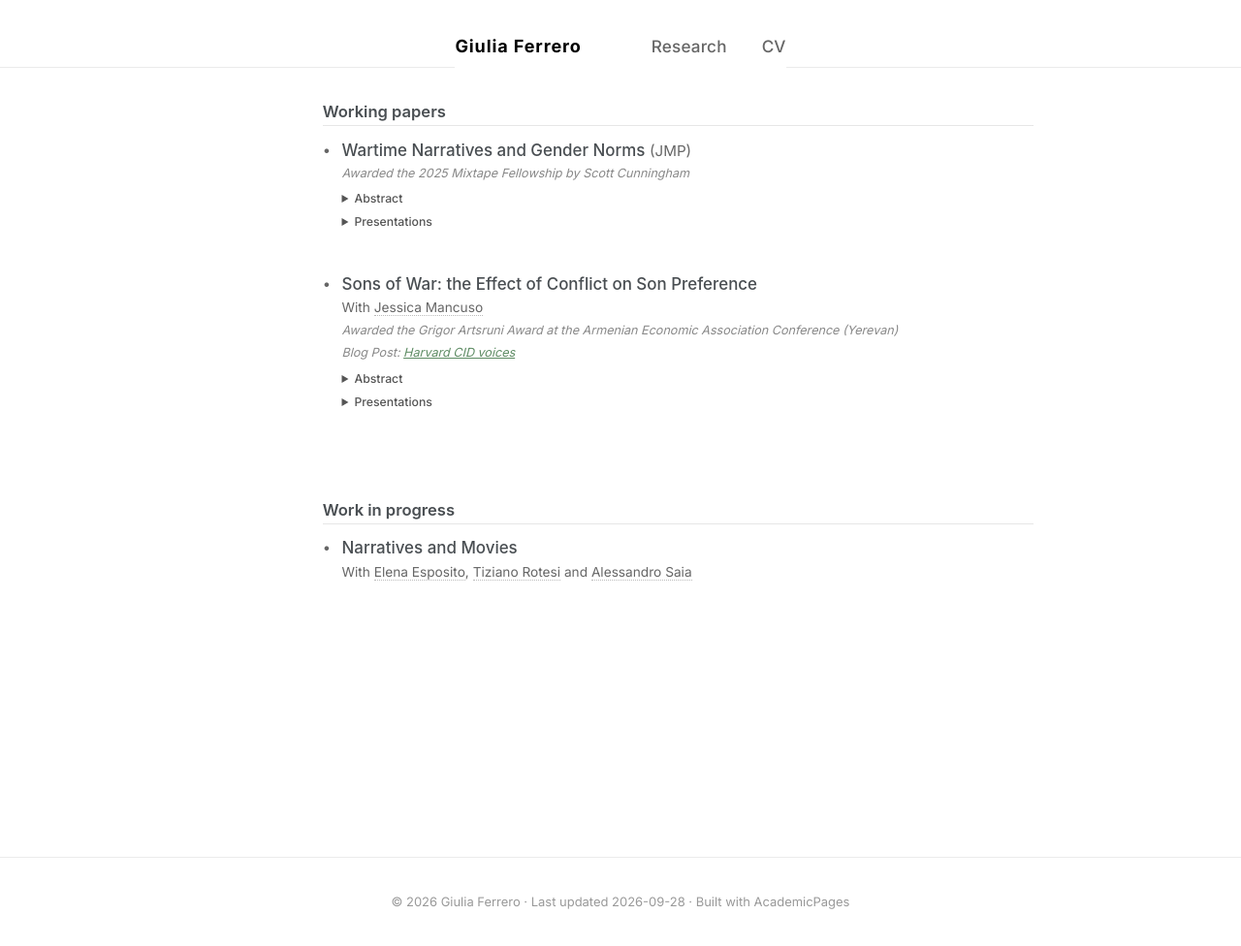
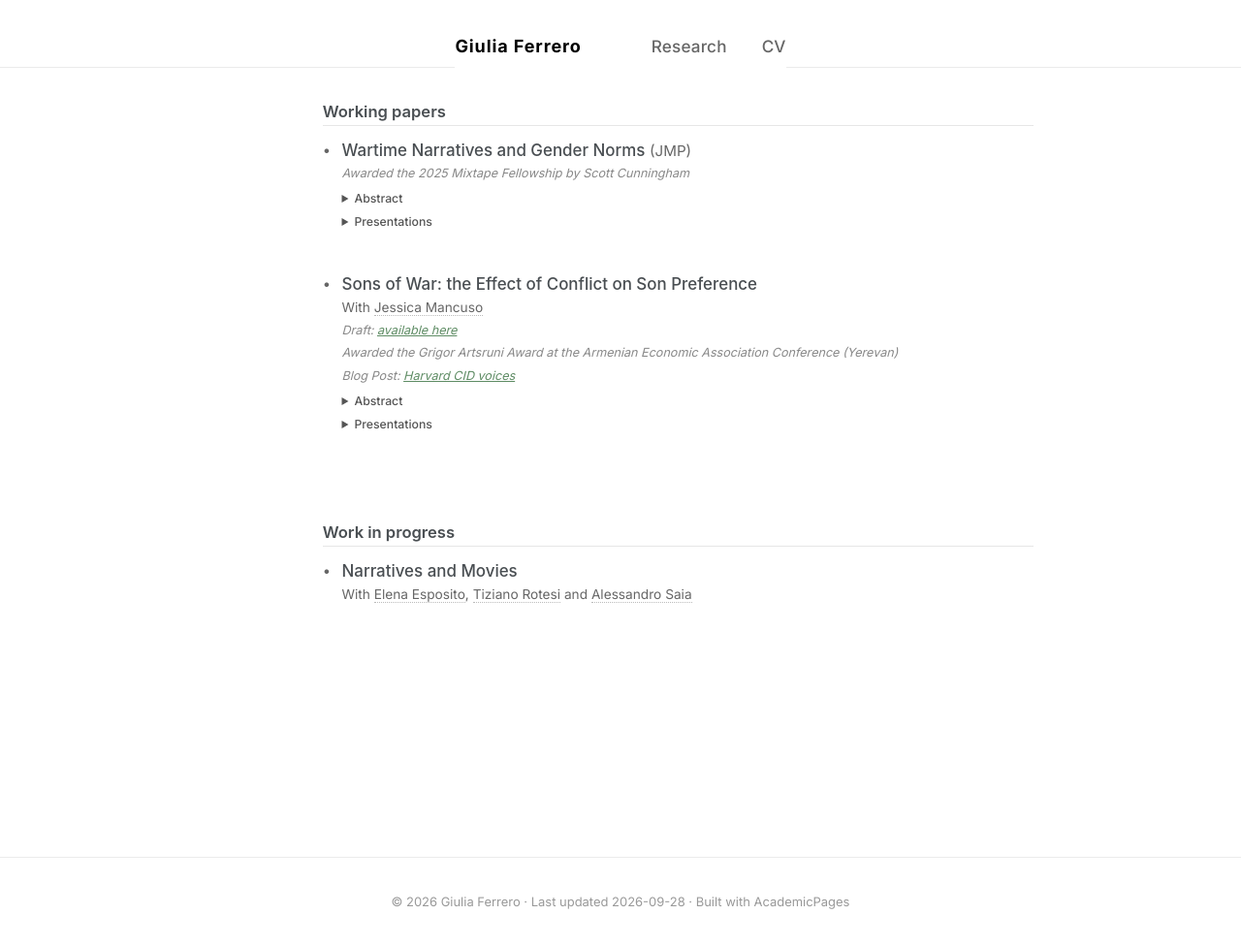
Before and after one commit to giuliferrero/giuliferrero.github.io, a Jekyll site: the page built from _pages/publications.md, in a window 1280 px wide and 976 px high. Shown: the whole window at 97% size. Built offline with Jekyll 4.4.1, drawn with Linux system fonts in a browser that asks for light colours; some web fonts are replaced.

Commit message:
Add draft link to Sons of War paper
Co-Authored-By: Claude Opus 5 (1M context) <noreply@anthropic.com>
Claude-Session: https://claude.ai/code/session_01A7cjdpu9RybUVRi2C84GAC

```diff
--- a/_pages/publications.md
+++ b/_pages/publications.md
@@ -69,6 +69,10 @@ author_profile: false
 
 
  <p class="venue">
+    Draft: <a href="https://drive.google.com/file/d/1rLRQH_WGN8eHO-3CByUtbK3oE6uXS2qk/view" target="_blank" rel="noopener">available here</a>
+  </p>
+
+ <p class="venue">
     Awarded the Grigor Artsruni Award at the Armenian Economic Association Conference (Yerevan)
   </p>
 
```
